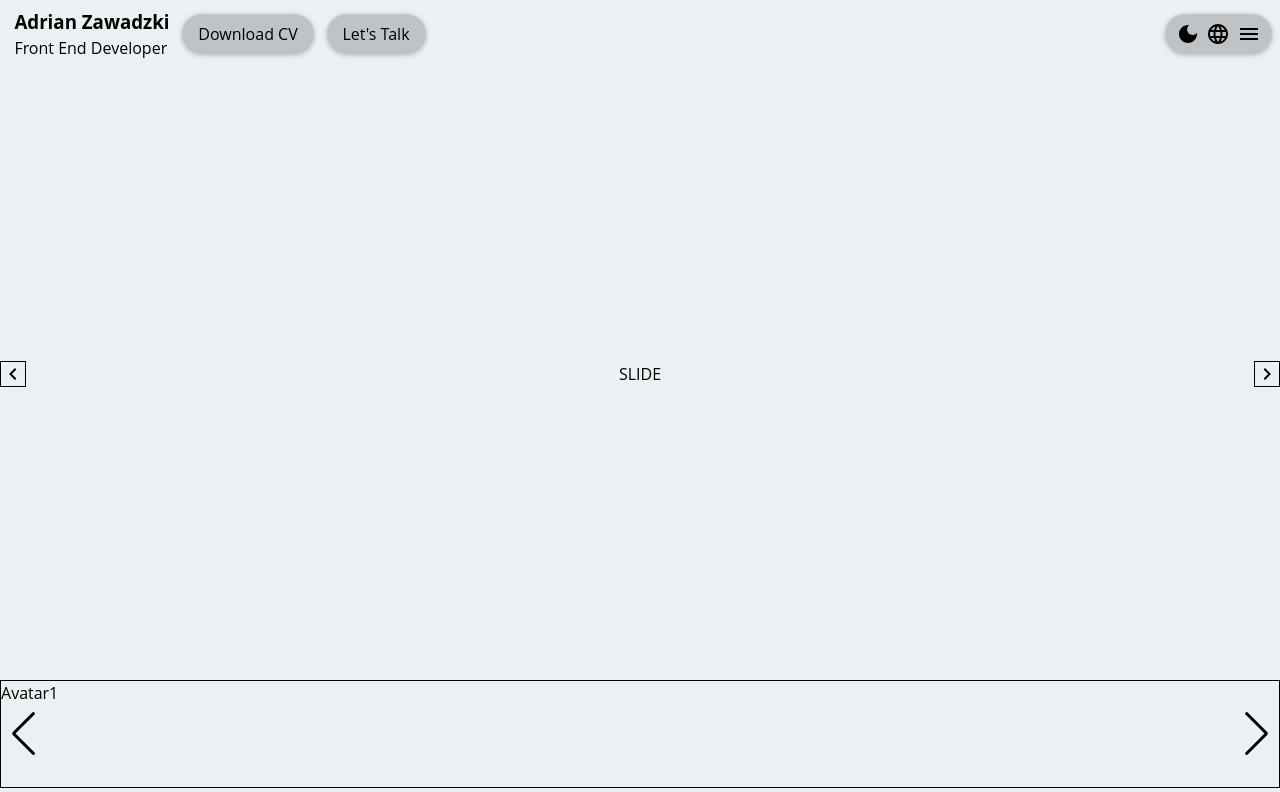
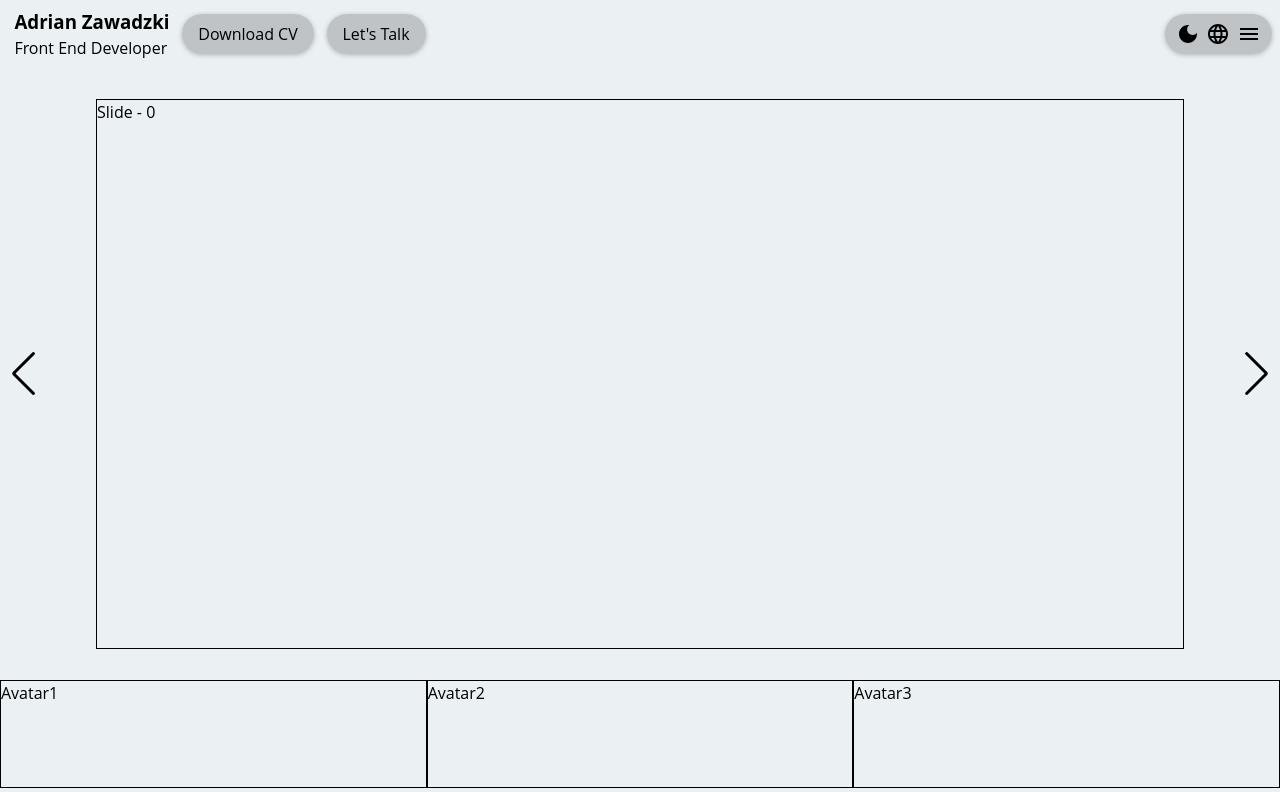
Before and after one commit to Adek236/Portfolio-website, a React (Create React App) app: page / in a window 1280 px wide. Shown: the top 792 px of the page. Built offline with nearby package versions, Linux system fonts and the light colour scheme.

Commit message:
Slider structure.

```diff
--- a/src/pages/Projects/Projects.css
+++ b/src/pages/Projects/Projects.css
@@ -11,21 +11,22 @@
   align-items: center;
   justify-content: space-between;
 }
-.project__slider__left-arrow, .project__slider__right-arrow {
-  border: 1px solid black;
-}
 .project__slider__elements {
   overflow: hidden;
+}
+.project__slider__elements .swiper-button-prev,
+.project__slider__elements .swiper-button-next {
+  color: black;
+}
+.project__slider__elements, .project__slider__item {
+  height: 100%;
 }
 .project__menu {
   display: flex;
   height: 15%;
   width: 100%;
 }
-.project__menu__el {
+.project__menu__item {
   height: 100%;
   border: 1px solid black;
-}
-.project__menu .swiper-button-prev, .project__menu .swiper-button-next {
-  color: black;
 }/*# sourceMappingURL=Projects.css.map */
--- a/src/pages/Projects/Projects.js
+++ b/src/pages/Projects/Projects.js
@@ -7,35 +7,41 @@ import "swiper/css";
 import "swiper/css/navigation";
 import "swiper/css/pagination";
 
-import KeyboardArrowLeftIcon from "@mui/icons-material/KeyboardArrowLeft";
-import KeyboardArrowRightIcon from "@mui/icons-material/KeyboardArrowRight";
+import SlideContent from "./SlideContent/SlideContent";
 
 const Projects = () => {
   return (
     <div className="project">
       <div className="project__slider">
-        <div className="project__slider__left-arrow flex-center">
-          <KeyboardArrowLeftIcon />
-        </div>
-        <div className="project__slider__elements">
-          <div>SLIDE</div>
-        </div>
-        <div className="project__slider__right-arrow flex-center">
-          <KeyboardArrowRightIcon />
-        </div>
+        <Swiper
+          modules={[Navigation]}
+          navigation
+          speed={800}
+          slidesPerView={1}
+          loop
+          className="project__slider__elements"
+        >
+          {[1, 2, 3, 4].map((el, index) => {
+            return (
+              <SwiperSlide className="project__slider__elements__item flex-center">
+                <SlideContent index={index} />
+              </SwiperSlide>
+            );
+          })}
+        </Swiper>
       </div>
       <Swiper
-        modules={[Navigation]}
-        navigation
+        // modules={[Navigation]}
+        // navigation
         speed={800}
-        slidesPerView={1}
+        slidesPerView={3}
         loop
         className="project__menu"
       >
-        <SwiperSlide className="project__menu__el">Avatar1</SwiperSlide>
-        <SwiperSlide className="project__menu__el">Avatar2</SwiperSlide>
-        <SwiperSlide className="project__menu__el">Avatar3</SwiperSlide>
-        <SwiperSlide className="project__menu__el">Avatar4</SwiperSlide>
+        <SwiperSlide className="project__menu__item">Avatar1</SwiperSlide>
+        <SwiperSlide className="project__menu__item">Avatar2</SwiperSlide>
+        <SwiperSlide className="project__menu__item">Avatar3</SwiperSlide>
+        <SwiperSlide className="project__menu__item">Avatar4</SwiperSlide>
       </Swiper>
     </div>
   );
--- a/src/pages/Projects/Projects.scss
+++ b/src/pages/Projects/Projects.scss
@@ -12,27 +12,30 @@
     display: flex;
     align-items: center;
     justify-content: space-between;
-    &__left-arrow,
-    &__right-arrow {
-      border: 1px solid black;
-    }
     &__elements {
       overflow: hidden;
+      .swiper-button-prev,
+      .swiper-button-next {
+        color: black;
+      }
+    }
+    &__elements,
+    &__item {
+      height: 100%;
+    }
+    &__item {
+    }
 
-    }
   }
   &__menu {
     display: flex;
     height: 15%;
     width: 100%;
     // overflow: scroll;
-    &__el {
+    &__item {
       height: 100%;
       // width: 100px;
       border: 1px solid black;
     }
-    .swiper-button-prev, .swiper-button-next {
-      color: black;
-    }
   }
 }
--- /dev/null
+++ b/src/pages/Projects/SlideContent/SlideContent.css
@@ -0,0 +1,5 @@
+.slide-content {
+  height: 90%;
+  width: 85%;
+  border: 1px solid black;
+}/*# sourceMappingURL=SlideContent.css.map */
--- /dev/null
+++ b/src/pages/Projects/SlideContent/SlideContent.js
@@ -0,0 +1,11 @@
+import "./SlideContent.css";
+
+const SlideContent = ({ index }) => {
+  return (
+    <div className="slide-content">
+      Slide - {index}
+    </div>
+  );
+};
+
+export default SlideContent;
--- /dev/null
+++ b/src/pages/Projects/SlideContent/SlideContent.scss
@@ -0,0 +1,7 @@
+.slide-content {
+//   margin: 0 auto;
+  height: 90%;
+  width: 85%;
+  border: 1px solid black;
+
+}
```
Also changed, not shown: 2 other files (tests, documents, lock files or other folders).
